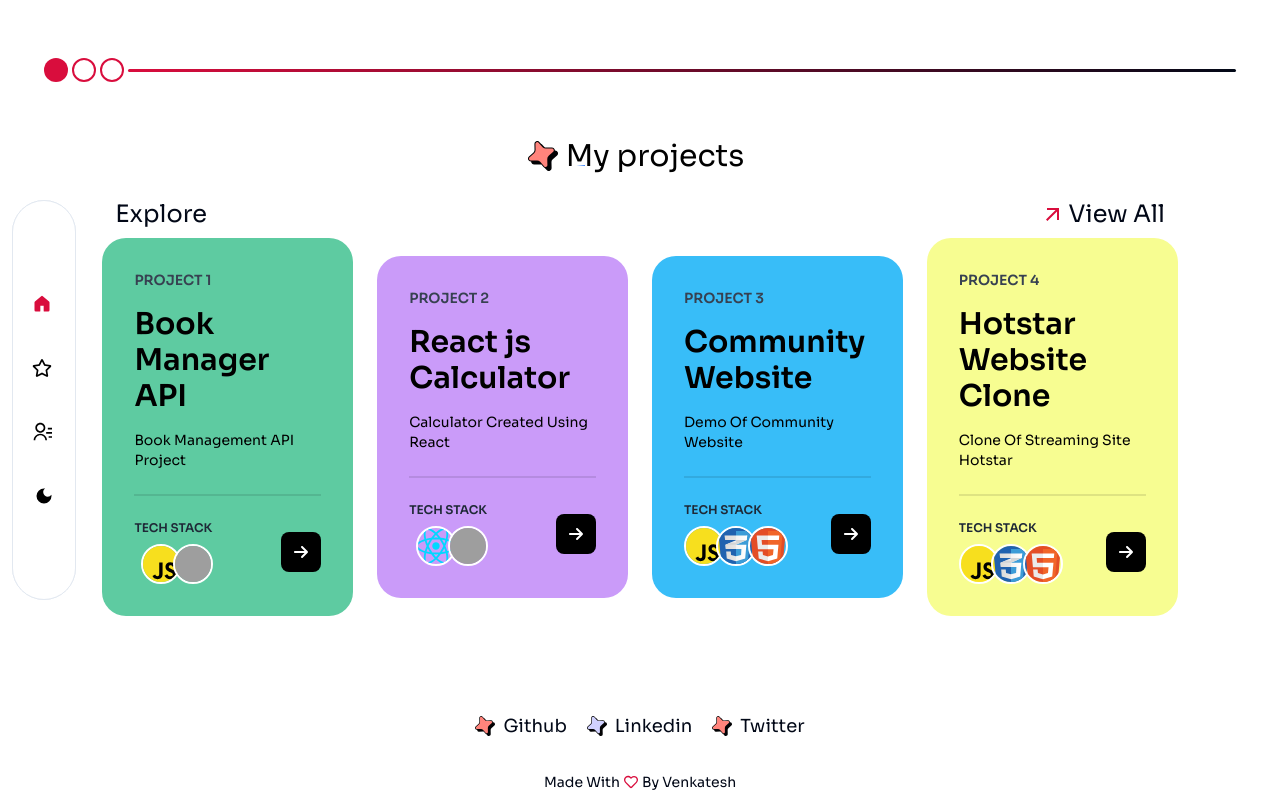
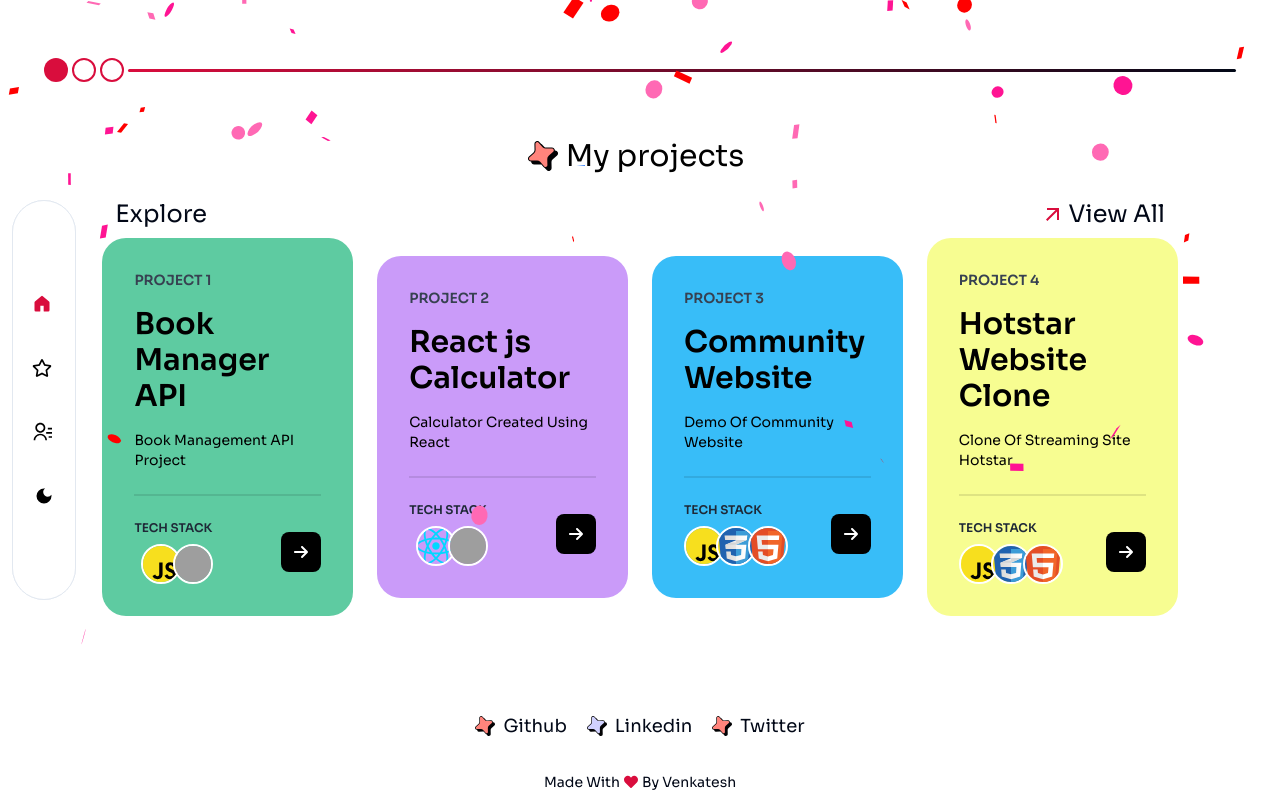
Before and after one commit to venkateshmadari/my-portfolio-next-js, a Next.js app: page / in a window 1280 px wide. Both pictures are taken after a click on the element 630 px from the left and 5709 px from the top of the page. Shown: the part 4927-5727 px from the top of the page. Built offline with nearby package versions, Linux system fonts and the light colour scheme; grey boxes are pictures that could not be loaded; a web font is replaced by a local one.

Commit message:
env updated

```diff
--- a/app/(links)/contact/page.tsx
+++ b/app/(links)/contact/page.tsx
@@ -2,7 +2,7 @@
 import React from "react";
 
 export const metadata = {
-  title: "Contact Us - Venkatesh madari",
+  title: "Contact - Venkatesh madari",
   description: "Get in touch with us for any inquiries, support, or feedback. We'd love to hear from you!",
 };
 
--- a/app/layout.tsx
+++ b/app/layout.tsx
@@ -18,6 +18,9 @@
 }) {
   return (
     <html lang="en" suppressHydrationWarning>
+      <head>
+        <link rel="icon" href="/me.jpg" type="image/jpeg" />
+      </head>
       <body className={inter.className}>
         <ThemeProvider
           attribute="class"
--- a/components/Contact/Contact.tsx
+++ b/components/Contact/Contact.tsx
@@ -1,5 +1,4 @@
 "use client";
-
 import { useState } from "react";
 import Link from "next/link";
 import { sora_font } from "../preloader/Preloader";
@@ -31,7 +30,6 @@
     e.preventDefault();
     setButtonText("Sending...");
 
-    // Send the email using EmailJS
     emailjs
       .send(
         process.env.NEXT_PUBLIC_SERVICE_ID!,
--- a/components/Home/BackgroundLinesDemo.tsx
+++ b/components/Home/BackgroundLinesDemo.tsx
@@ -61,7 +61,7 @@
             className={`${sora_font.className} uppercase mt-4 md:text-base text-xs md:px-4 px-2`}
           >
             {" "}
-            a front end web Developer
+            a  web Developer
           </p>
           <span className="h-[1px] md:w-[150px] w-[50px]  bg-gradient-to-r from-[#FF3600] to-shade mt-3" />
         </div>
--- a/components/Home/Footer.tsx
+++ b/components/Home/Footer.tsx
@@ -1,18 +1,40 @@
 'use client'
-import React, { useState } from "react";
-import { FaHeart, FaRegHeart } from "react-icons/fa";
-import { sora_font } from "../preloader/Preloader";
+
+import React, { useState } from "react"
+import { FaHeart, FaRegHeart } from "react-icons/fa"
+import { sora_font } from "../preloader/Preloader"
+import dynamic from 'next/dynamic'
+
+const Confetti = dynamic(() => import('react-confetti'), { ssr: false })
 
 const Footer = () => {
-  const [like, setLike] = useState(true);
+  const [like, setLike] = useState(false)
+  const [isConfettiActive, setIsConfettiActive] = useState(false)
+  const [windowSize, setWindowSize] = useState({ width: 0, height: 0 })
+
+  React.useEffect(() => {
+    const handleResize = () => {
+      setWindowSize({ width: window.innerWidth, height: window.innerHeight })
+    }
+
+    handleResize()
+    window.addEventListener('resize', handleResize)
+    return () => window.removeEventListener('resize', handleResize)
+  }, [])
 
   const handleLikeToggle = () => {
-    setLike((prev) => !prev);
-  };
+    setLike((prev) => !prev)
+    if (!like) {
+      setIsConfettiActive(true)
+      setTimeout(() => setIsConfettiActive(false), 8000)
+    }
+  }
 
   return (
     <div className="text-center mb-16 lg:mb-0">
-      <h2 className={`${sora_font.className} text-center capitalize flex items-center justify-center pb-2 lg:text-sm text-xs`}>
+      <h2
+        className={`${sora_font.className} text-center capitalize flex items-center justify-center pb-2 lg:text-sm text-xs`}
+      >
         made with
         <span className="px-1 cursor-pointer" onClick={handleLikeToggle}>
           {like ? (
@@ -23,8 +45,19 @@
         </span>
         by venkatesh
       </h2>
+      {isConfettiActive && (
+        <div className="fixed inset-0 pointer-events-none z-50">
+          <Confetti
+            width={windowSize.width}
+            height={windowSize.height}
+            recycle={false}
+            numberOfPieces={200}
+            colors={['#ff0000', '#ff69b4', '#ff1493']}
+          />
+        </div>
+      )}
     </div>
-  );
-};
+  )
+}
 
-export default Footer;
+export default Footer
--- a/package.json
+++ b/package.json
@@ -52,12 +52,14 @@
     "nextjs-toploader": "^1.6.4",
     "qs": "^6.11.2",
     "react": "^18",
+    "react-confetti": "^6.1.0",
     "react-dom": "^18",
     "react-feather": "^2.0.10",
     "react-hook-form": "^7.53.1",
     "react-hot-toast": "^2.4.1",
     "react-icons": "^5.3.0",
     "react-toggle-dark-mode": "^1.1.1",
+    "react-use": "^17.5.1",
     "sass": "^1.80.4",
     "sonner": "^1.3.1",
     "tailwind-merge": "^2.5.4",
```
Also changed, not shown: components/Home/ConfettiButton.tsx (added), public/me.jpg (added), 1 other file (tests, documents, lock files or other folders).
